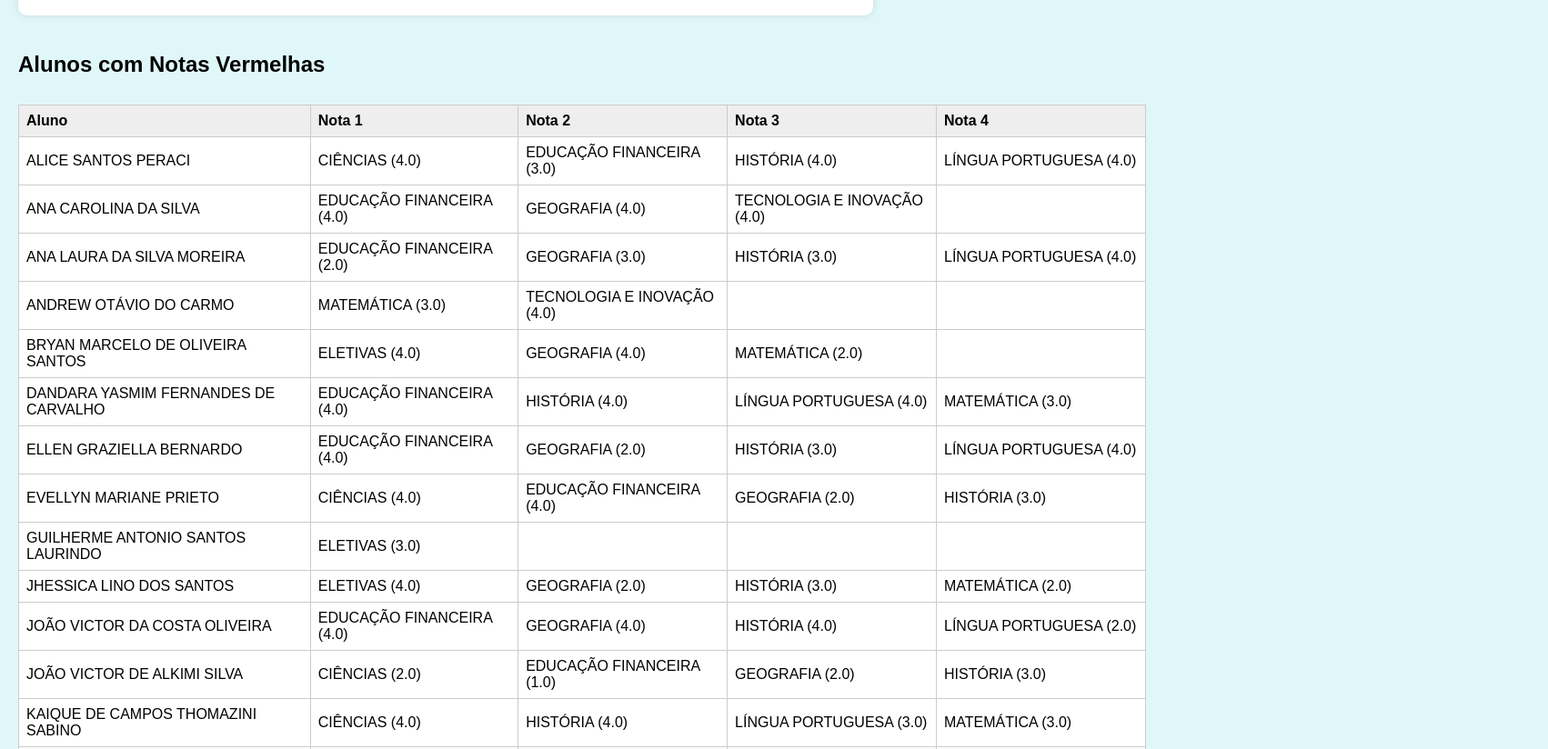
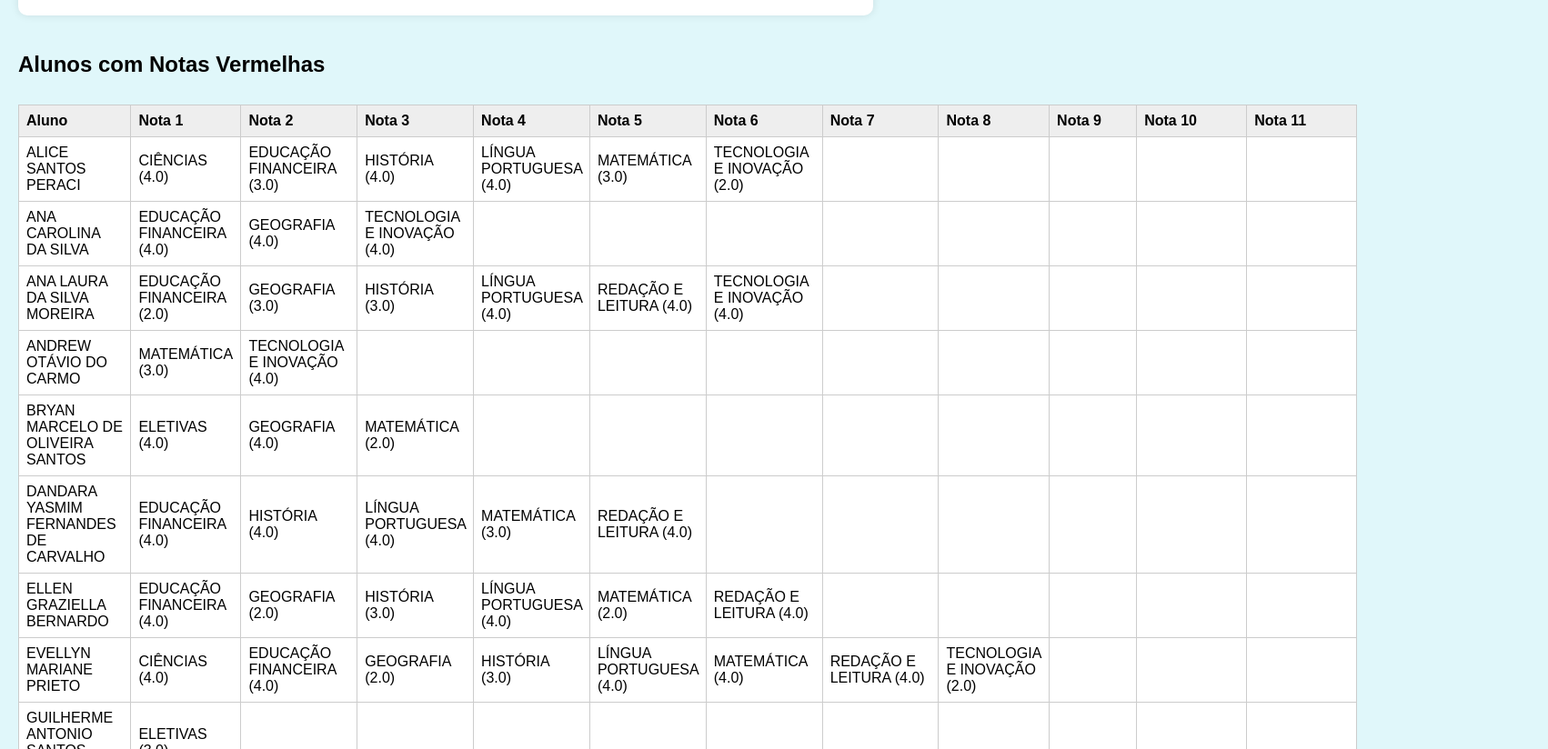
Before and after one commit to professorgaldino/8a, a plain HTML site: page analise.html in a window 1280 px wide. Shown: the part 654-1478 px from the top of the page at 91% size, 1702 px wide, since content can reach past the window. Drawn offline with nearby package versions, Linux system fonts and the light colour scheme.

Commit message:
Update analise.html

```diff
--- a/analise.html
+++ b/analise.html
@@ -8,7 +8,7 @@
     body {
       font-family: Arial, sans-serif;
       padding: 20px;
-      background-color: #e0f7fa; /* Fundo azul claro */
+      background-color: #e0f7fa;
       margin: 0;
     }
     h1 {
@@ -74,7 +74,7 @@
 
   <img id="logo" src="logoescola.jpeg" alt="Logo da Escola">
 
-  <h1>Dashboard de Notas 8°A</h1>
+  <h1>Dashboard de Notas</h1>
 
   <label for="bimestre">Selecione o bimestre:</label>
   <select id="bimestre">
@@ -256,16 +256,22 @@
         html += '<p><em>Nenhum aluno com nota vermelha neste bimestre.</em></p>';
       } else {
         html += '<h2>Alunos com Notas Vermelhas</h2>';
-        html += '<table>';
-        html += '<tr><th>Aluno</th><th>Nota 1</th><th>Nota 2</th><th>Nota 3</th><th>Nota 4</th></tr>';
+
+        const maxVermelhas = Math.max(...Object.values(vermelhasPorAluno).map(arr => arr.length));
+
+        html += '<table><tr><th>Aluno</th>';
+        for (let i = 1; i <= maxVermelhas; i++) {
+          html += `<th>Nota ${i}</th>`;
+        }
+        html += '</tr>';
 
         for (const aluno in vermelhasPorAluno) {
           const disciplinas = vermelhasPorAluno[aluno];
           html += `<tr><td>${aluno}</td>`;
-          for (let i = 0; i < 4; i++) {
+          for (let i = 0; i < maxVermelhas; i++) {
             html += `<td>${disciplinas[i] || ''}</td>`;
           }
-          html += `</tr>`;
+          html += '</tr>';
         }
 
         html += '</table>';
@@ -283,16 +289,22 @@
         html += '<p><em>Todos os alunos têm notas lançadas.</em></p>';
       } else {
         html += '<h2>Alunos Sem Nota Lançada</h2>';
-        html += '<table>';
-        html += '<tr><th>Aluno</th><th>Disciplina 1</th><th>Disciplina 2</th><th>Disciplina 3</th><th>Disciplina 4</th></tr>';
+
+        const maxSemNotas = Math.max(...Object.values(semNotaPorAluno).map(arr => arr.length));
+
+        html += '<table><tr><th>Aluno</th>';
+        for (let i = 1; i <= maxSemNotas; i++) {
+          html += `<th>Disciplina ${i}</th>`;
+        }
+        html += '</tr>';
 
         for (const aluno in semNotaPorAluno) {
           const disciplinas = semNotaPorAluno[aluno];
           html += `<tr><td>${aluno}</td>`;
-          for (let i = 0; i < 4; i++) {
+          for (let i = 0; i < maxSemNotas; i++) {
             html += `<td>${disciplinas[i] || ''}</td>`;
           }
-          html += `</tr>`;
+          html += '</tr>';
         }
 
         html += '</table>';
```
